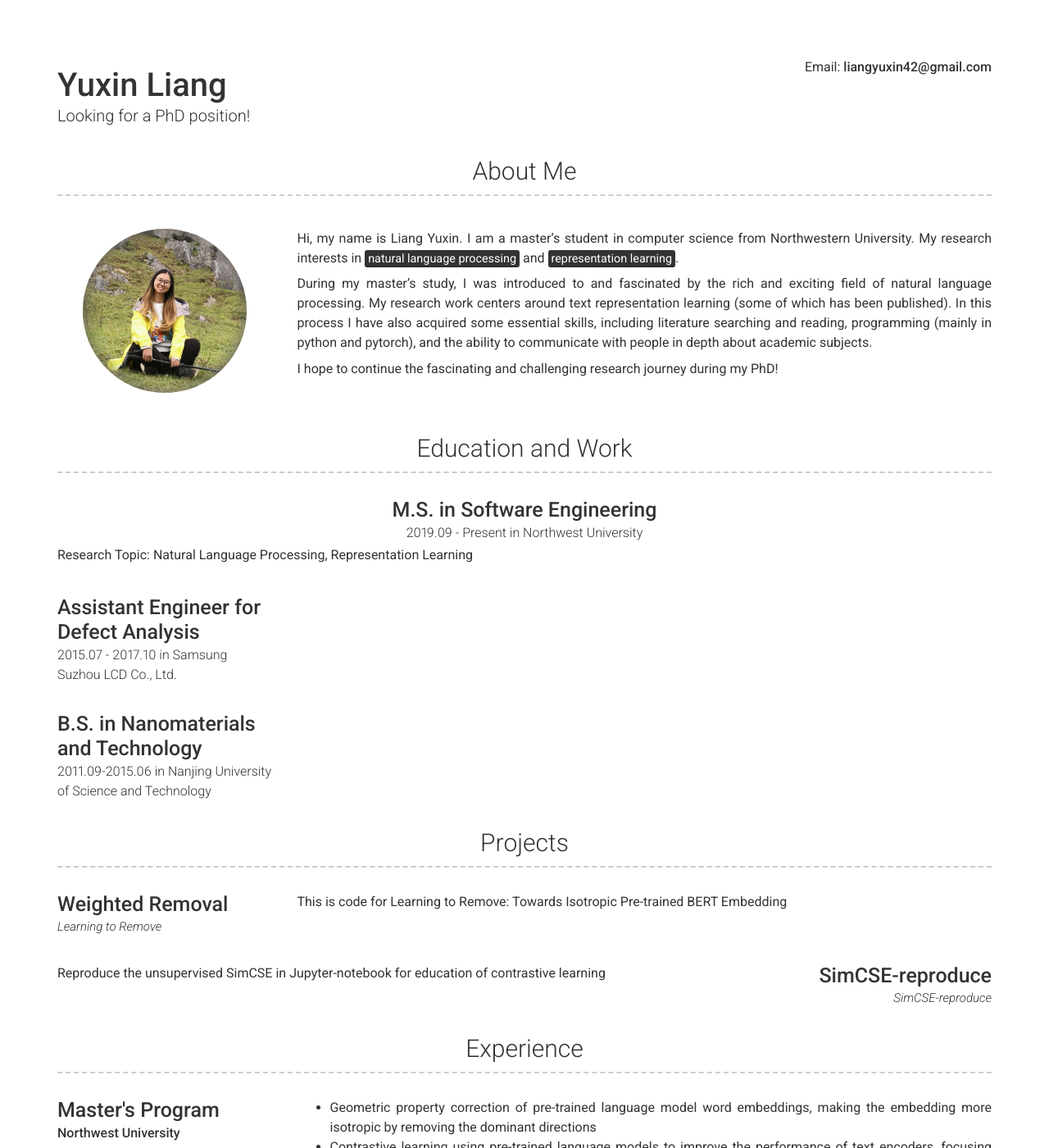
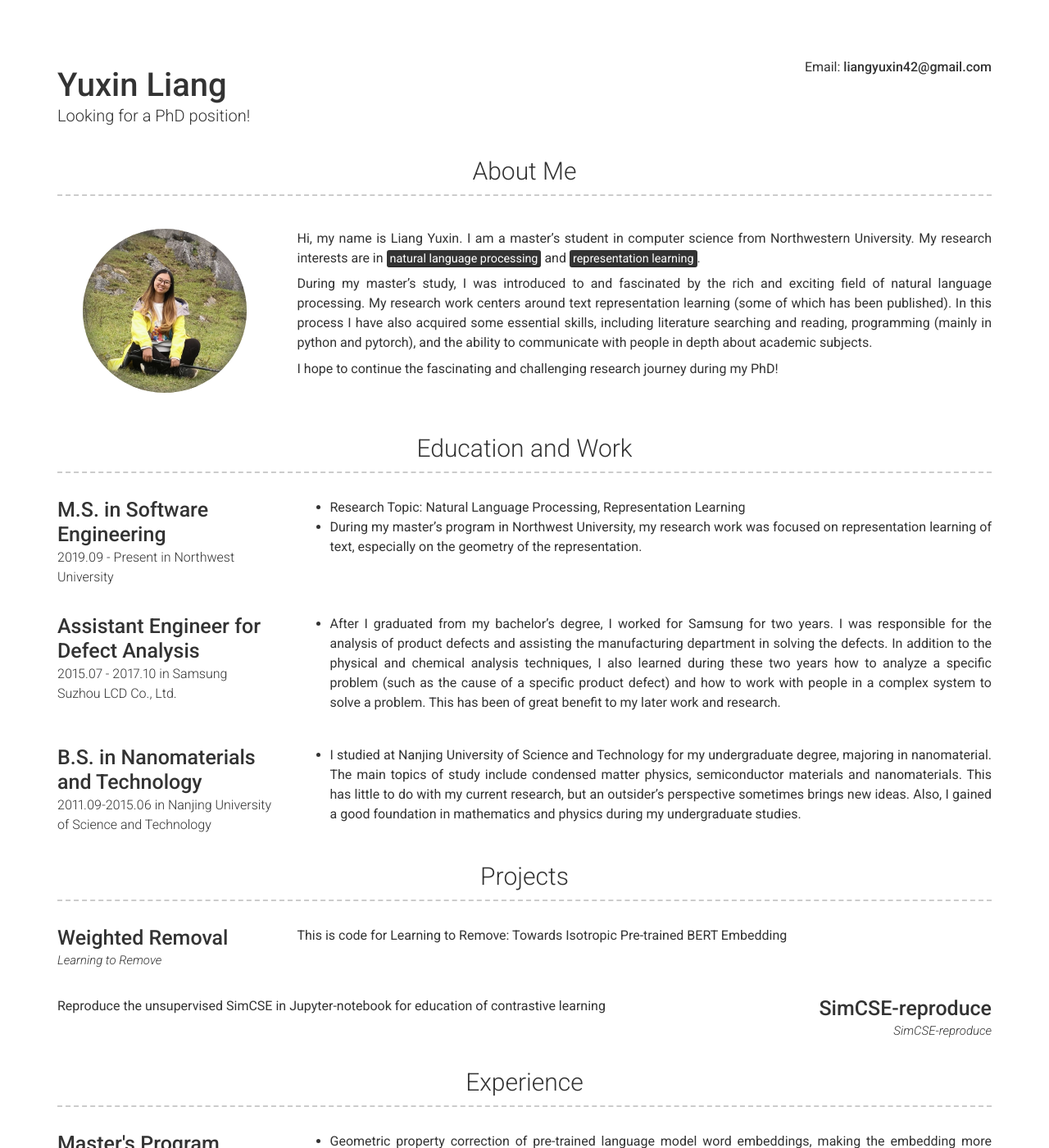
Before and after one commit to liangyuxin42/resume, a Jekyll site: the page built from index.md, in a window 1280 px wide and 1400 px high. Shown: the whole window at 82% size. Built offline with Jekyll 4.4.1, drawn with Linux system fonts in a browser that asks for light colours; nearby versions of some CDN libraries.

Commit message:
Update _config.yml

```diff
--- a/_config.yml
+++ b/_config.yml
@@ -54,7 +54,7 @@ about_profile_image: images/profile-photo.jpg
 about_content: | # this will include new lines to allow paragraphs
 
   Hi, my name is Liang Yuxin. I am a master's student in computer science from Northwestern University.
-  My research interests in <mark>natural language processing</mark> and <mark>representation learning</mark>.
+  My research interests are in <mark>natural language processing</mark> and <mark>representation learning</mark>.
 
 
   During my master's study, I was introduced to and fascinated by the rich and exciting field of natural language processing.
@@ -75,22 +75,31 @@ content:
   - title: Education and Work
     layout: list
     content:
-      - layout: top-middle
+      - layout: top-left
         title: M.S. in Software Engineering
 #         sub_title:
         caption: 2019.09 - Present in Northwest University
         description: | # this will include new lines to allow paragraphs
-          Research Topic: Natural Language Processing, Representation Learning
+          - Research Topic: Natural Language Processing, Representation Learning
+          - During my master’s program in Northwest University, my research work was focused on representation learning of text, especially on the geometry of the representation.
       - layout: top-left
         title: Assistant Engineer for Defect Analysis
 #         sub_title:
         caption: 2015.07 - 2017.10 in Samsung Suzhou LCD Co., Ltd.
         description: | # this will include new lines to allow paragraphs
+          - After I graduated from my bachelor's degree, I worked for Samsung for two years.
+          I was responsible for the analysis of product defects and assisting the manufacturing department in solving the defects.
+          In addition to the physical and chemical analysis techniques, I also learned during these two years how to analyze a specific problem (such as the cause of a specific product defect) and how to work with people in a complex system to solve a problem.
+          This has been of great benefit to my later work and research.
       - layout: top-left
         title: B.S. in Nanomaterials and Technology
 #         sub_title:
         caption: 2011.09-2015.06 in Nanjing University of Science and Technology
         description: | # this will include new lines to allow paragraphs
+          - I studied at Nanjing University of Science and Technology for my undergraduate degree, majoring in nanomaterial.
+          The main topics of study include condensed matter physics, semiconductor materials and nanomaterials.
+          This has little to do with my current research, but an outsider's perspective sometimes brings new ideas.
+          Also, I gained a good foundation in mathematics and physics during my undergraduate studies.
 
   - title: Projects # Title for the section
     layout: list # Type of content section (list/text)
```
